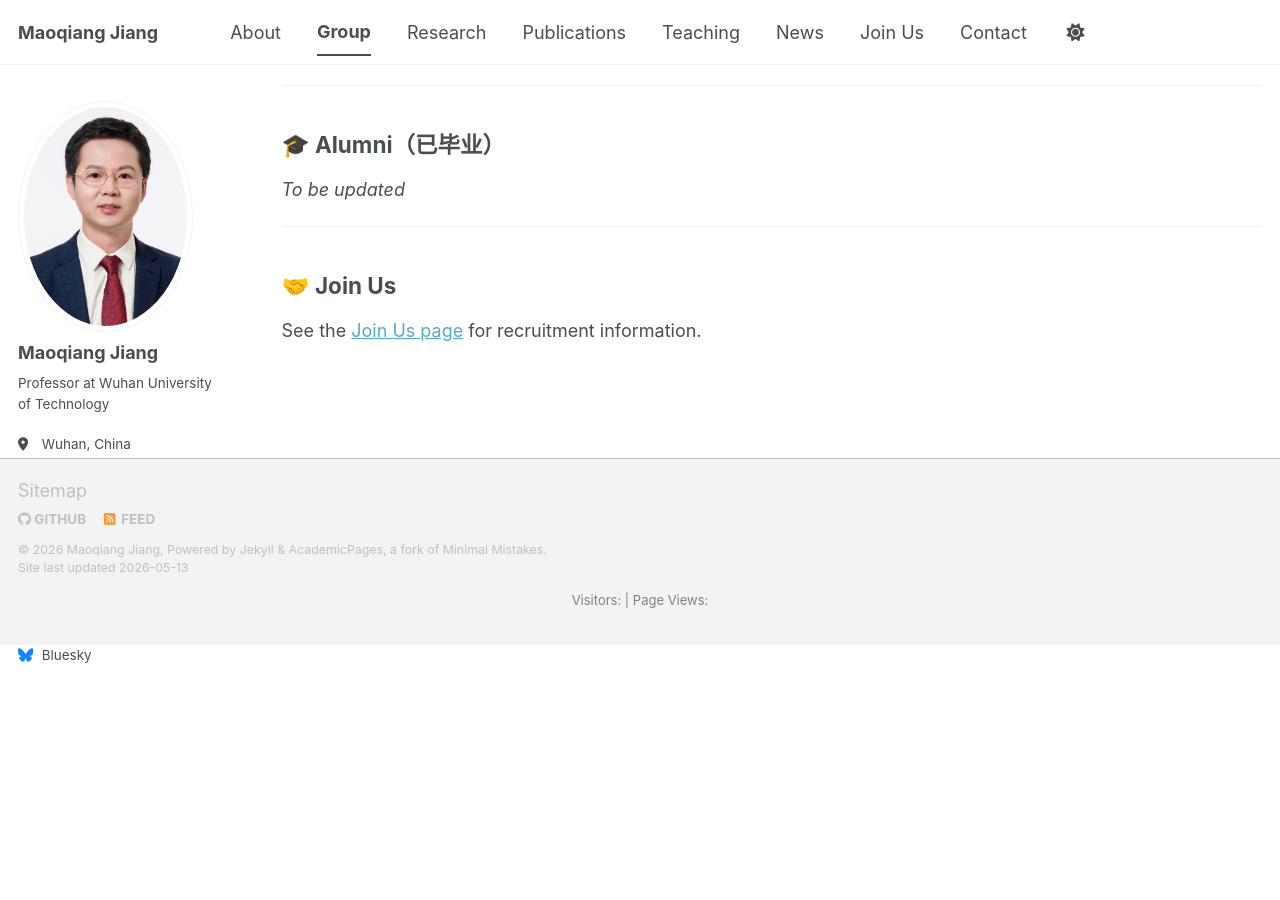
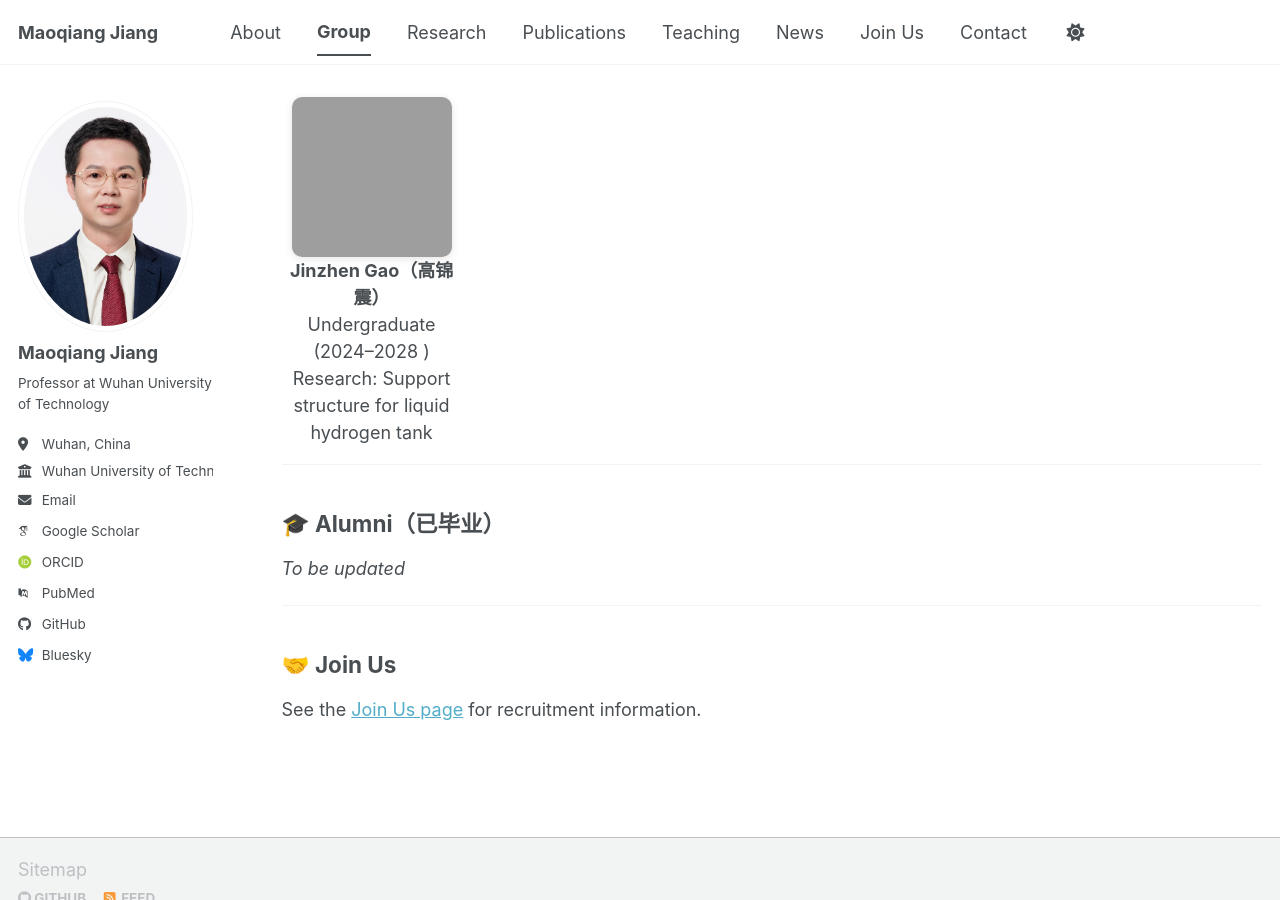
Before and after one commit to jiangmq2026/maoqiangjiang.github.io, a Jekyll site: the page built from _pages/group.md, in a window 1280 px wide and 900 px high, scrolled down 2387 px. Built offline with Jekyll 4.4.1, drawn with Linux system fonts in a browser that asks for light colours; some web fonts are replaced; a script bundle is joined from its source files by our own code; library files that are not in the unit come from our copies; before the commit the page ends 3032 px from its top, so only the background shows below that; grey boxes are pictures that could not be loaded.

Commit message:
Update group.md

```diff
--- a/_pages/group.md
+++ b/_pages/group.md
@@ -152,6 +152,14 @@
   Research: CFD-DEM simulation of large particles lifting in a vercial tube
 </div>
 
+<div style="width:180px; text-align:center;">
+  <img src="/images/students/JinzhenGao.jpg" style="width:160px; height:160px; object-fit:cover; border-radius:10px; box-shadow:0 2px 8px rgba(0,0,0,0.1);"><br>
+  <strong>Jinzhen Gao（高锦震）</strong><br>
+  Undergraduate<br>
+  (2024–2028 )<br>
+  Research: Support structure for liquid hydrogen tank
+</div>
+
 </div>
 
 ---
```
